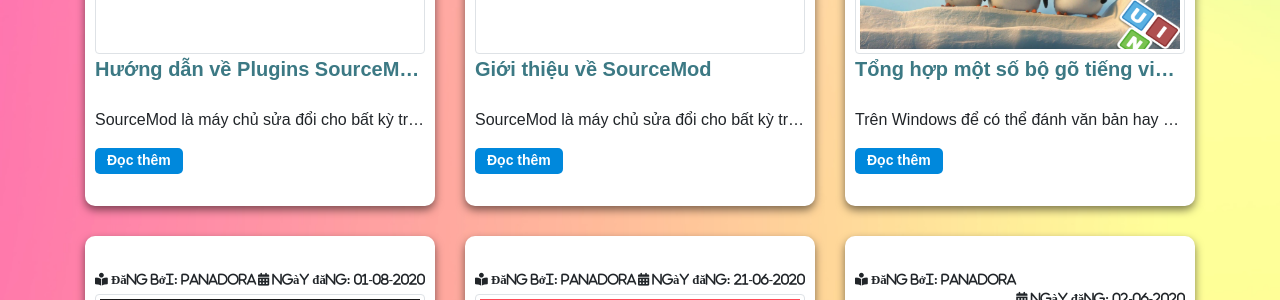
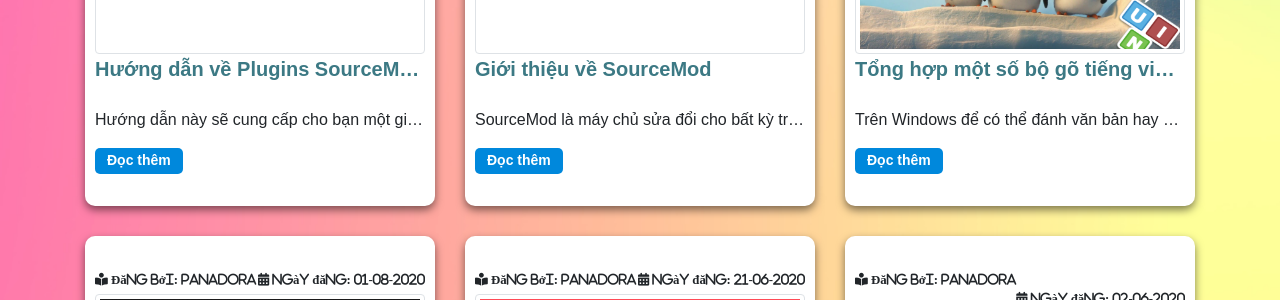
Before and after one commit to panadorado/panadora.github.io, a Jekyll site: the page built from index.html, in a window 1280 px wide. Shown: the part 529-829 px from the top of the page. Built offline with Jekyll 4.4.1, drawn with Linux system fonts in a browser that asks for light colours; nearby versions of some CDN libraries; some web fonts are replaced; the list of posts is cut into pages by our own code.

Commit message:
edit post

```diff
--- a/_posts/sourcemods/2020-8-7-huong-dan-viet-plugin-part-1.md
+++ b/_posts/sourcemods/2020-8-7-huong-dan-viet-plugin-part-1.md
@@ -2,7 +2,7 @@
 thumbnail: "SourceMod/202086SourceModLogo.png"
 layout: "post"
 title: "Hướng dẫn về Plugins SourceMode (Part 1)"
-excerpt: "SourceMod là máy chủ sửa đổi cho bất kỳ trò chơi chạy trên Half-Life 2 động cơ..."
+excerpt: "Hướng dẫn này sẽ cung cấp cho bạn một giới thiệu cơ bản để viết một plugin Sourcemod..."
 author: "Panadora"
 category: [SourceMod, games]
 permalink: "sourcemods/huong-dan-viet-plugin-part-1.html"
```
